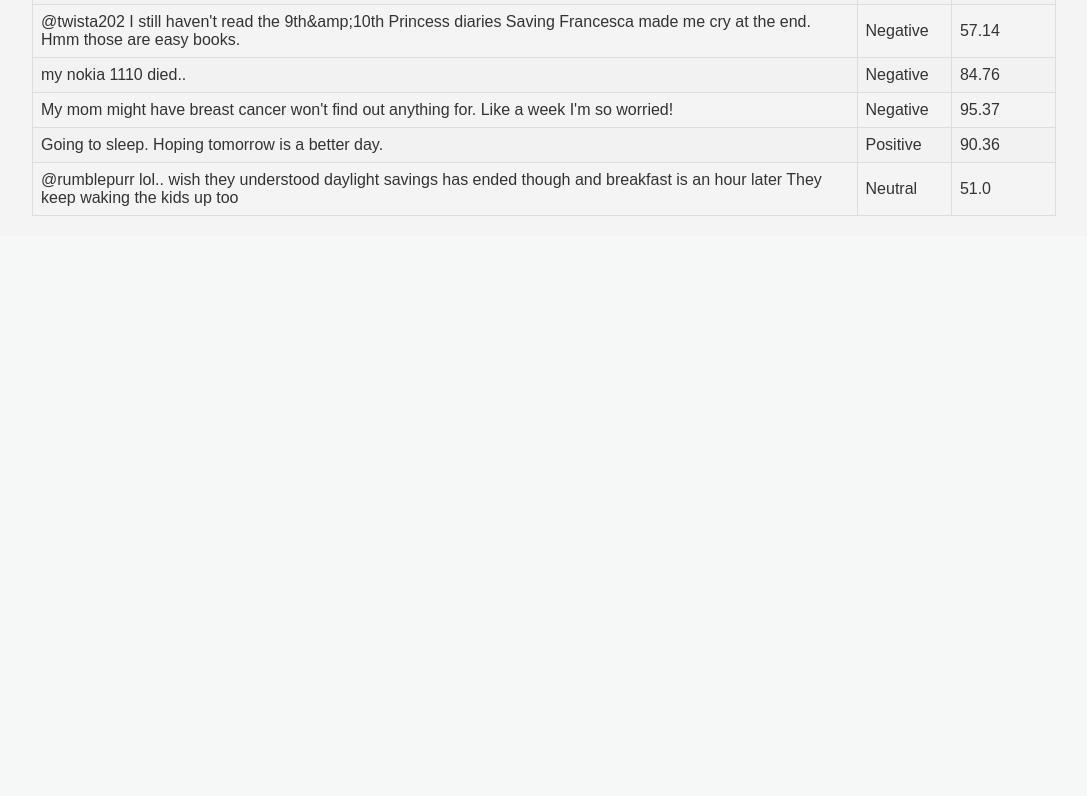
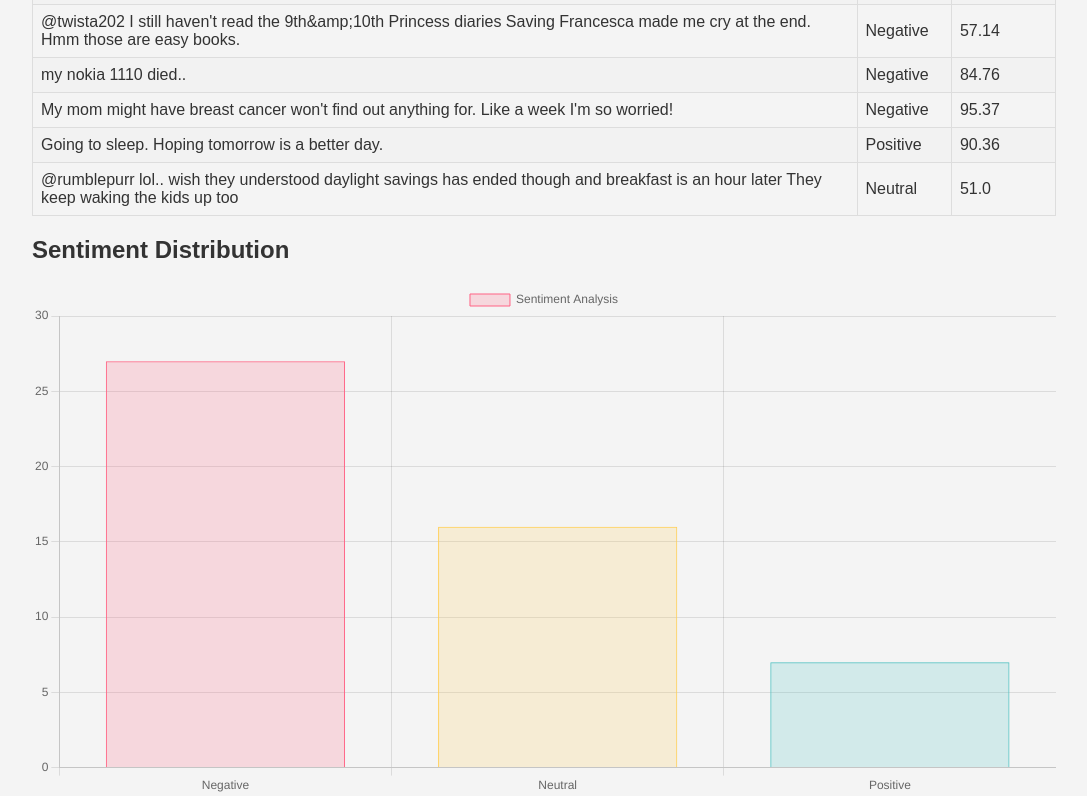
Before and after one commit to YusufYrkl/SentiScan, a Django app: page / in a window 1280 px wide. Shown: the part 2310-3106 px from the top of the page, without its empty margins (96-1183 px from the left). Before the commit the page ends 2526 px from the top, so only its background shows below. Run offline with Django 5.2, Linux system fonts and the light colour scheme; data comes from the database, SQL or seed files in the repository.

Commit message:
added data visualization of the sentiment analysis

```diff
--- a/tweet_analysis/tweets/templates/tweets/tweet_list.html
+++ b/tweet_analysis/tweets/templates/tweets/tweet_list.html
@@ -157,6 +157,42 @@
             </tr>
             {% endfor %}
         </table>
+        <h2>Sentiment Distribution</h2>
+    <canvas id="sentimentChart"></canvas>
+
+    <script src="https://cdn.jsdelivr.net/npm/chart.js"></script>
+    <script>
+        var ctx = document.getElementById('sentimentChart').getContext('2d');
+        var sentimentData = {{ sentiment_data|safe }};
+        var chart = new Chart(ctx, {
+            type: 'bar',
+            data: {
+                labels: Object.keys(sentimentData),
+                datasets: [{
+                    label: 'Sentiment Analysis',
+                    data: Object.values(sentimentData),
+                    backgroundColor: [
+                        'rgba(255, 99, 132, 0.2)',  // color for 'Negative'
+                        'rgba(255, 206, 86, 0.2)',  // color for 'Neutral'
+                        'rgba(75, 192, 192, 0.2)'  // color for 'Positive'
+                    ],
+                    borderColor: [
+                        'rgba(255, 99, 132, 1)',
+                        'rgba(255, 206, 86, 1)',
+                        'rgba(75, 192, 192, 1)'
+                    ],
+                    borderWidth: 1
+                }]
+            },
+            options: {
+                scales: {
+                    y: {
+                        beginAtZero: true
+                    }
+                }
+            }
+        });
+    </script>
     </div>
 </body>
 </html>
--- a/tweet_analysis/tweets/views.py
+++ b/tweet_analysis/tweets/views.py
@@ -1,5 +1,6 @@
 from django.shortcuts import render
 from .models import TweetAnalysis
+from django.db.models import Count
 
 def tweet_list(request):
     sentiment = request.GET.get('sentiment')
@@ -21,4 +22,8 @@
     if keyword:
         tweets = tweets.filter(tweet__icontains=keyword)
 
-    return render(request, 'tweets/tweet_list.html', {'tweets': tweets})
+    # Count the number of tweets for each sentiment
+    sentiment_counts = tweets.values('sentiment').annotate(total=Count('sentiment')).order_by('sentiment')
+    sentiment_data = {item['sentiment']: item['total'] for item in sentiment_counts}
+
+    return render(request, 'tweets/tweet_list.html', {'tweets': tweets, 'sentiment_data': sentiment_data})
```
